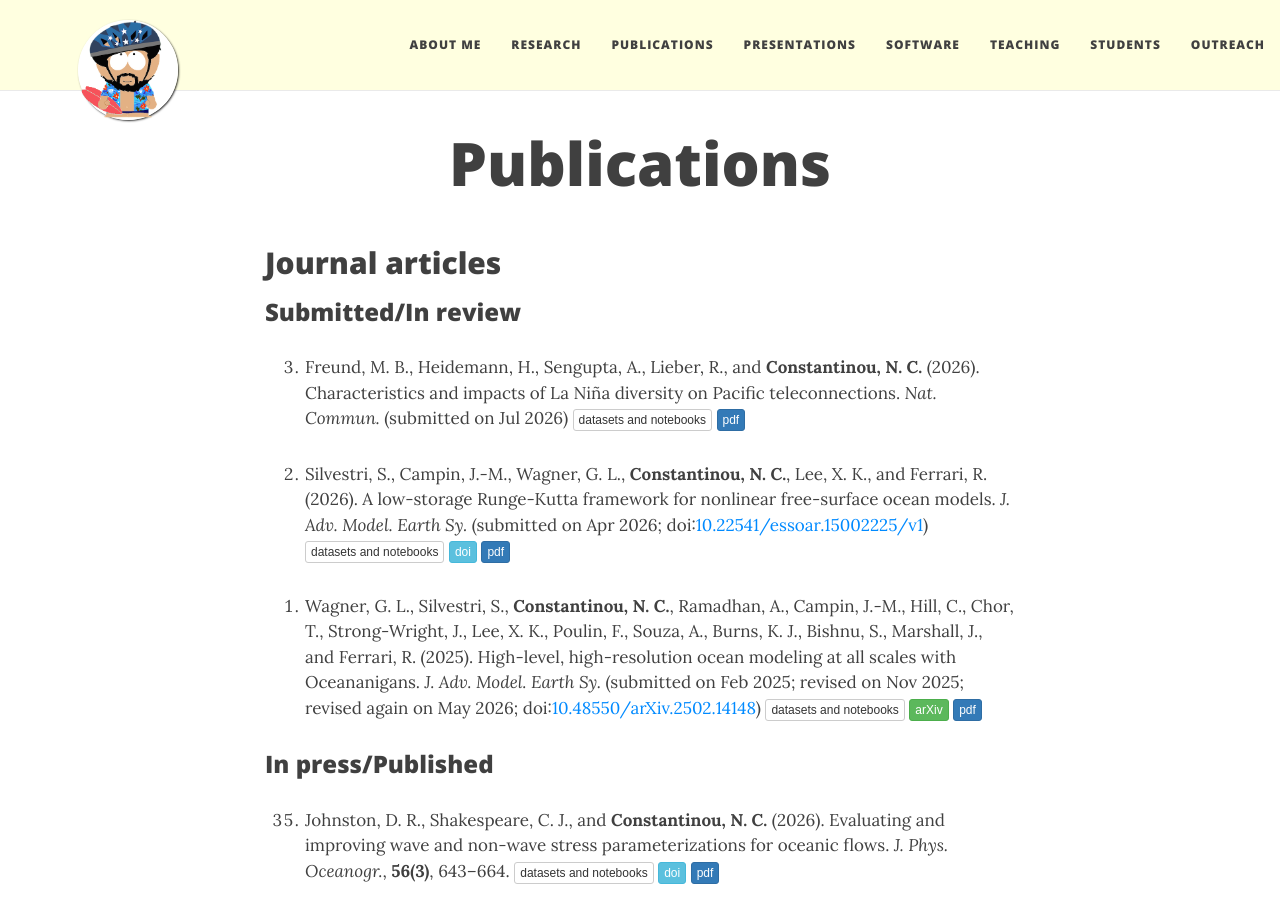
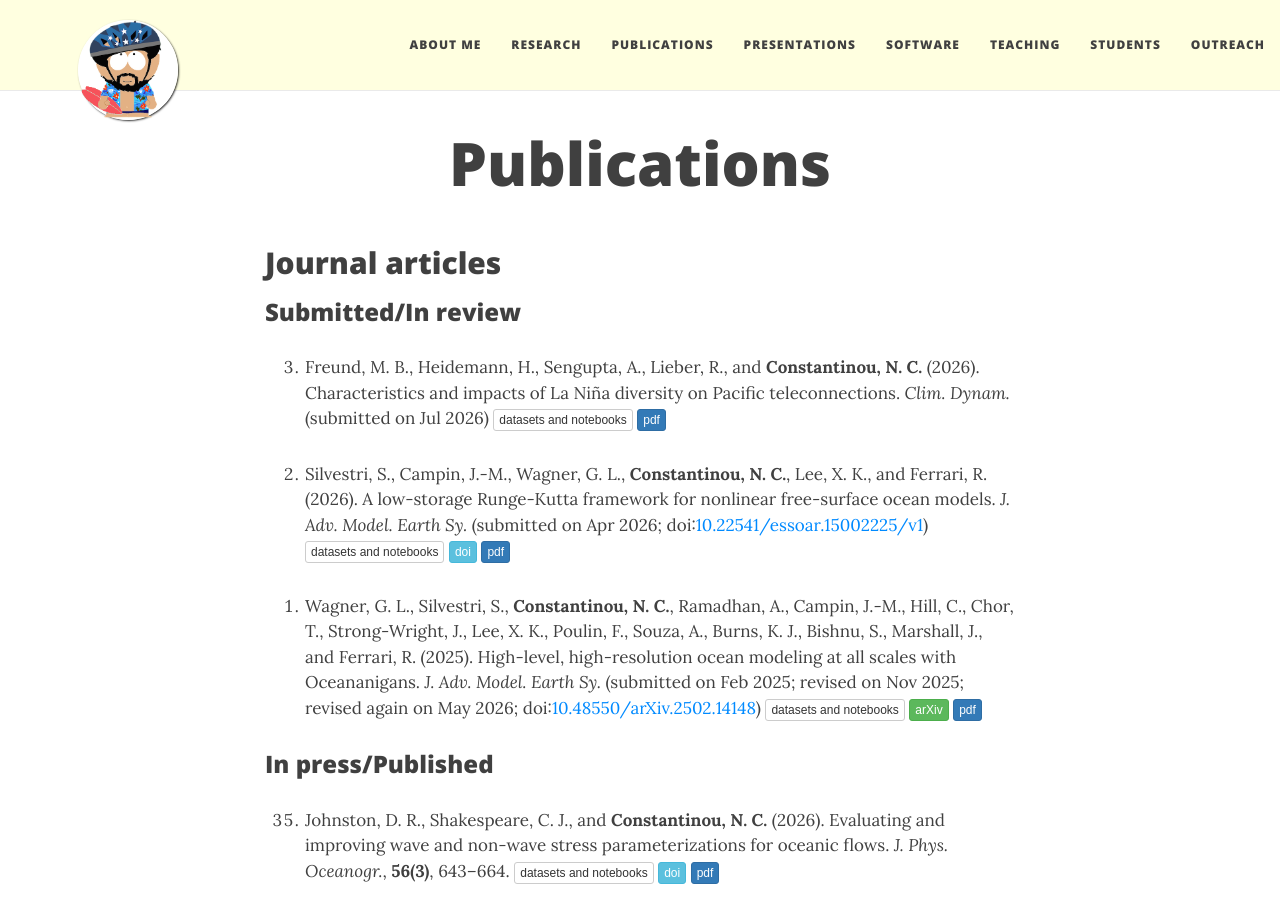
Before and after one commit to navidcy/navidcy.github.io, a Jekyll site: the page built from publications.md, in a window 1280 px wide and 900 px high. Built offline with Jekyll 4.4.1, drawn with Linux system fonts in a browser that asks for light colours; nearby versions of some CDN libraries; comment, search, counter and statistics services are not loaded.

Commit message:
clim dynam

```diff
--- a/publications.md
+++ b/publications.md
@@ -13,7 +13,7 @@ title: Publications
 <!-- 0. **Constantinou, N. C.**, Neme, J., Aguiar, W., Auger, M., Barnes, A. J., Beucher, R., Bhagtani, D., Bull, C. Y. S., Dawson, H., Day, N., Dias, F. B., Doddridge, E. W., Ellepola, A., Fierro-Arcos, D., Gibson, A., Heerdegen, A., Holmes, R. M., Hogg, A. McC., Huguenin, M. F., Huneke, W., Jeffree, J., Kiss, A. E., Li, M., Martínez-Moreno, J., Martin, P., Meijer, J. J., Moore, T., Moorman, R., Morrison, A. K., Munroe, J., Narayanan, A., Oliveira, M., Ong, E. Q. Y., Rosevear, M. G., Schmidt, C., Sohail, T., Spence, P., Squire, D. T., Steketee, A., Turner, C., Vilela da Silva, F., White, M., Yang, L., Yung, C., and Zika, J. (2026). COSIMA Cookbook: a community resource for ocean and sea-ice modelling. _J. Open Source Educ._ (submitted on Jul 2026) [<span class="btn btn-default btn-xs{{end}}" style="font-family:sans-serif;">repo</span>][cosima-cookbook-repo] [<span class="btn btn-primary btn-xs{{end}}" style="font-family:sans-serif;">pdf</span>][cosima-cookbook-jose] -->
 
 
-0. Freund, M. B., Heidemann, H., Sengupta, A., Lieber, R., and **Constantinou, N. C.** (2026). Characteristics and impacts of La Niña diversity on Pacific teleconnections. _Nat. Commun._ (submitted on Jul 2026) [<span class="btn btn-default btn-xs{{end}}" style="font-family:sans-serif;">datasets and notebooks</span>][la-nina-flavours-repo] [<span class="btn btn-primary btn-xs{{end}}" style="font-family:sans-serif;">pdf</span>][la-nina-flavours]
+0. Freund, M. B., Heidemann, H., Sengupta, A., Lieber, R., and **Constantinou, N. C.** (2026). Characteristics and impacts of La Niña diversity on Pacific teleconnections. _Clim. Dynam._ (submitted on Jul 2026) [<span class="btn btn-default btn-xs{{end}}" style="font-family:sans-serif;">datasets and notebooks</span>][la-nina-flavours-repo] [<span class="btn btn-primary btn-xs{{end}}" style="font-family:sans-serif;">pdf</span>][la-nina-flavours]
 
 
 0. Silvestri, S., Campin, J.-M., Wagner, G. L., **Constantinou, N. C.**, Lee, X. K., and Ferrari, R. (2026). A low-storage Runge-Kutta framework for nonlinear free-surface ocean models. _J. Adv. Model. Earth Sy._ (submitted on Apr 2026; doi:[10.22541/essoar.15002225/v1](https://doi.org/10.22541/essoar.15002225/v1)) [<span class="btn btn-default btn-xs{{end}}" style="font-family:sans-serif;">datasets and notebooks</span>][RK-timestepper-repo] [<span class="btn btn-info btn-xs{{end}}" style="font-family:sans-serif;">doi</span>][RK-timestepper-doi]{:target="_blank"} [<span class="btn btn-primary btn-xs{{end}}" style="font-family:sans-serif;">pdf</span>][RK-timestepper]
```
